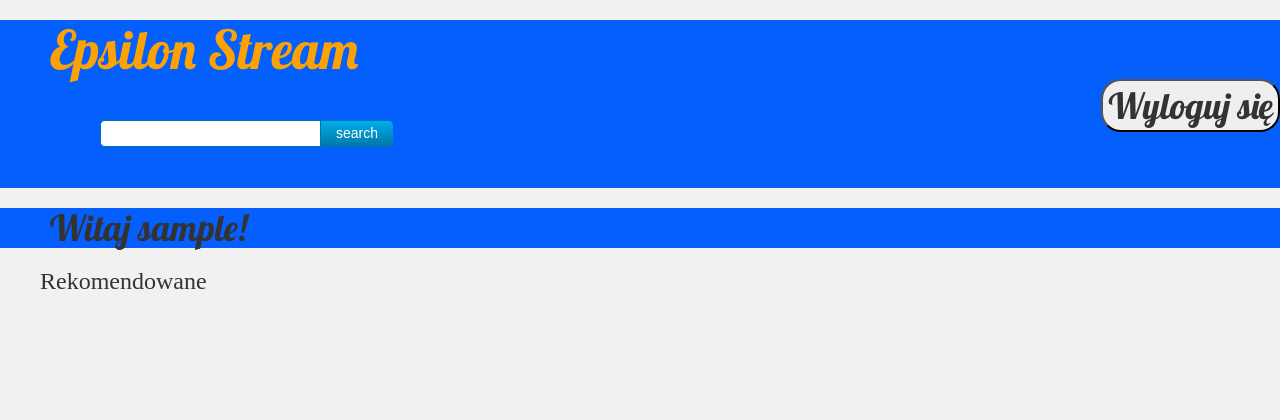
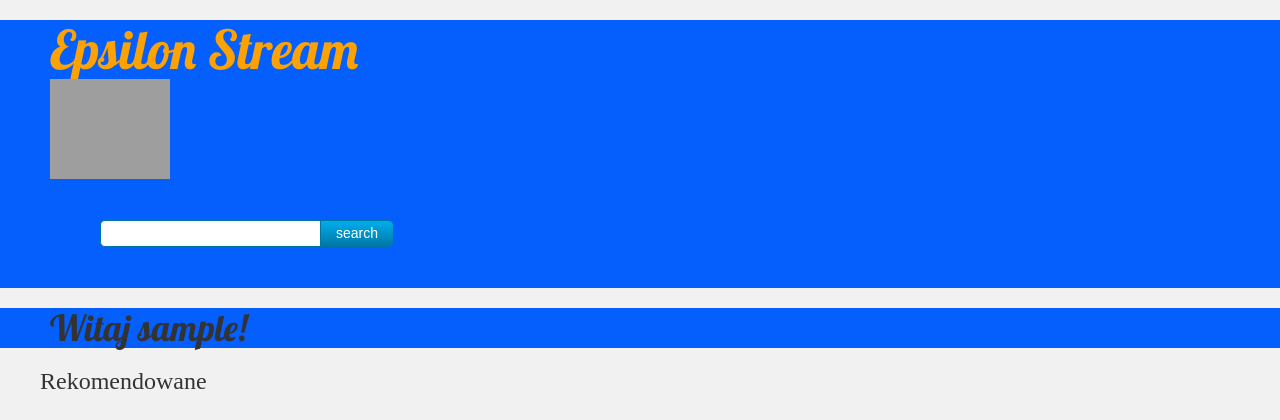
Before and after one commit to Jarema27/EpsilonStream, a Django app: page / in a window 1280 px wide. Shown: the top 420 px of the page. Run offline with Django 3.2, Linux system fonts and the light colour scheme; the visitor is signed in with stand-in values (Sample User, id 1); data that the repository does not hold is empty; some libraries are stand-ins or nearby versions; grey boxes are pictures that could not be loaded.

Commit message:
menu button start

```diff
--- a/Comment/templates/Comment/base.html
+++ b/Comment/templates/Comment/base.html
@@ -20,11 +20,11 @@
 
        {% if user.is_authenticated %}
         <form  method="get" action="/logout/">
-            <button input type="submit" value="search" type="button">Wyloguj się</button>
+        	<input id="opcje" type="image" src="http://freevector.co/wp-content/uploads/2012/11/78348-options-circular-button.png" width="120" height="100"/>
         </form>
        {% else %}
         <form  method="get" action="/logowanie">
-            <button input type="submit" value="search" type="button">Logowanie</button>
+            <button input src="https://www.myworldofwork.co.uk/sites/default/files/images/my-career-options-450-trans%5D.png" type="submit" value="search" type="button">Logowanie</button>
         </form>
         {% endif %}
         <form id="tfnewsearch" method="get" action="/songs">
--- a/static/css/epsilon.css
+++ b/static/css/epsilon.css
@@ -81,6 +81,12 @@ img{
 
 
 }
+
+#opcje{
+
+}
+
+
 div #gatundiss{
 
 	padding:10px;
```
